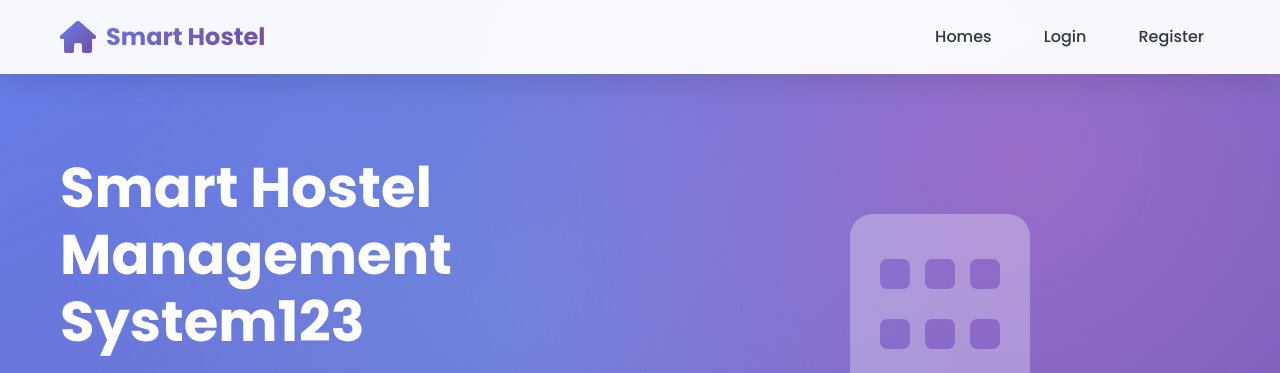
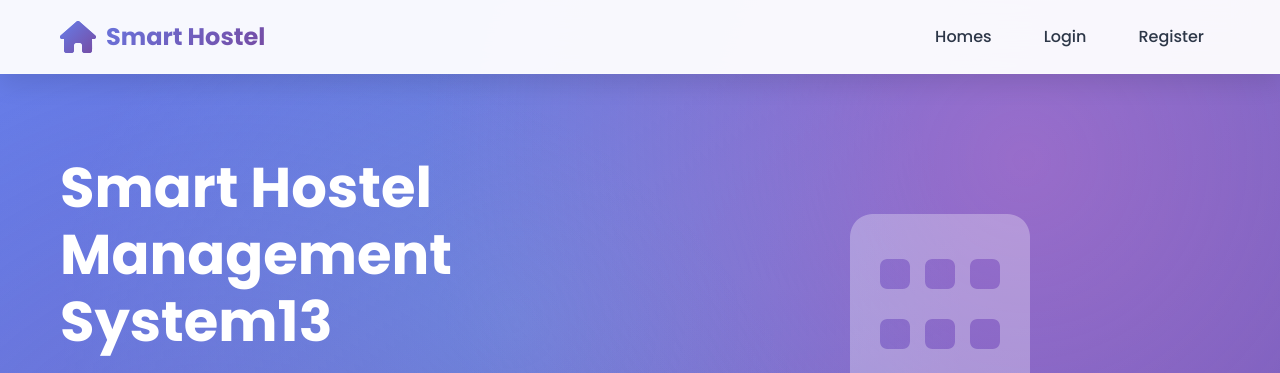
Before and after one commit to itzzoya/smart-hostel-devops, a website: page public/index.html in a window 1280 px wide. Shown: the top 373 px of the page. Drawn offline with Linux system fonts and the light colour scheme.

Commit message:
fdkhjjhgjdfghjccke

```diff
--- a/public/index.html
+++ b/public/index.html
@@ -30,7 +30,7 @@
         <section class="hero">
             <div class="container">
                 <div class="hero-content">
-                    <h1 class="hero-title">Smart Hostel Management System123</h1>
+                    <h1 class="hero-title">Smart Hostel Management System13</h1>
                     <p class="hero-subtitle">Digitalize your hostel operations with seamless complaint handling and resource booking</p>
                     <div class="hero-buttons">
                         <button class="btn btn-primary" onclick="showPage('login')">Get Started</button>
```
